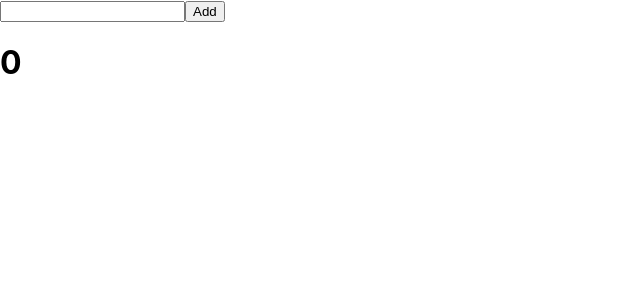
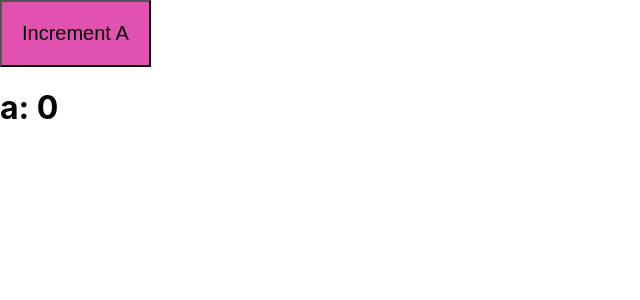
Before and after one commit to tavolafourcade/react-hooks-training, a React (Create React App) app: page / in a window 1280 px wide. Shown: the top 300 px of the page, without its empty margins (0-640 px from the left). Built offline with nearby package versions, Linux system fonts and the light colour scheme.

Commit message:
[ ADD ] Implementation of useCallback

```diff
--- a/src/App.js
+++ b/src/App.js
@@ -1,67 +1,38 @@
-import React, { useState, memo } from 'react'
+import React, { useState, memo, useCallback } from 'react'
 
-// React.memo()
-const Counter = memo(({ count }) => {
-  console.log('%cRender <Counter />', 'color:blue');
-  return (
-    <h1>
-      { count }
-    </h1>
-  )
-})
+const getRandomColor = () => '#' + Math.random().toString(16).slice(2,8)
 
-const Title = memo(({ text }) => {
-  console.log('%cRender <Title />', 'color:orangered');
-  return (
-    <h1>
-      { text }
-    </h1>
-  )
-})
+const Button = memo(({callback, children}) => {
 
-const TitleNested = memo(({ info }) => {
-  console.log('%cRender <TitleNested />', 'color:purple');
-  return (
-    <h1>
-      { info.text }
-    </h1>
-  )
-},
-  // Algoritmo de diferenciación
-  (prevProps, nextProps)=> {
-    //console.log(prevProps, nextProps);
-    // Si retorna true no se va a renderizar: cuando text es igual
-    // Si retorna false se va a renderizar: cuando text cambió
-    return prevProps.info.text === nextProps.info.text
-  }
-)
-
-const App = () => {
-  const [ title, setTitle ] = useState('')
-  const [ count, setCount ] = useState(0)
-
-  const handleInput = (e) => {
-    setTitle(e.target.value)
-  }
-
-  const handleAdd = () => {
-    setCount(count + 1)
+  const styles= {
+    padding: '1em',
+    fontSize: '20px',
+    background: getRandomColor()
   }
 
   return (
+    <button style={styles} onClick={callback}>
+      { children }
+    </button>
+  )
+
+})
+
+const App = () => {
+  const [ a, setA ] = useState(0)
+
+  const incrementA = useCallback(() => {
+    setA(a=> a + 1)
+  }, [])
+
+  return (
       <div>
-        <input
-          type='text'
-          onChange={handleInput}
-          />
-          <button onClick={handleAdd}>
-            Add
-          </button>
-          <Counter count={count}/>
-          <Title text={title} />
-          <TitleNested info={{
-            text: title
-          }} />
+        <Button callback={incrementA}>
+          Increment A
+        </Button>
+        <h1>
+          a:  { a }
+        </h1>
       </div>
   )
 }
```
